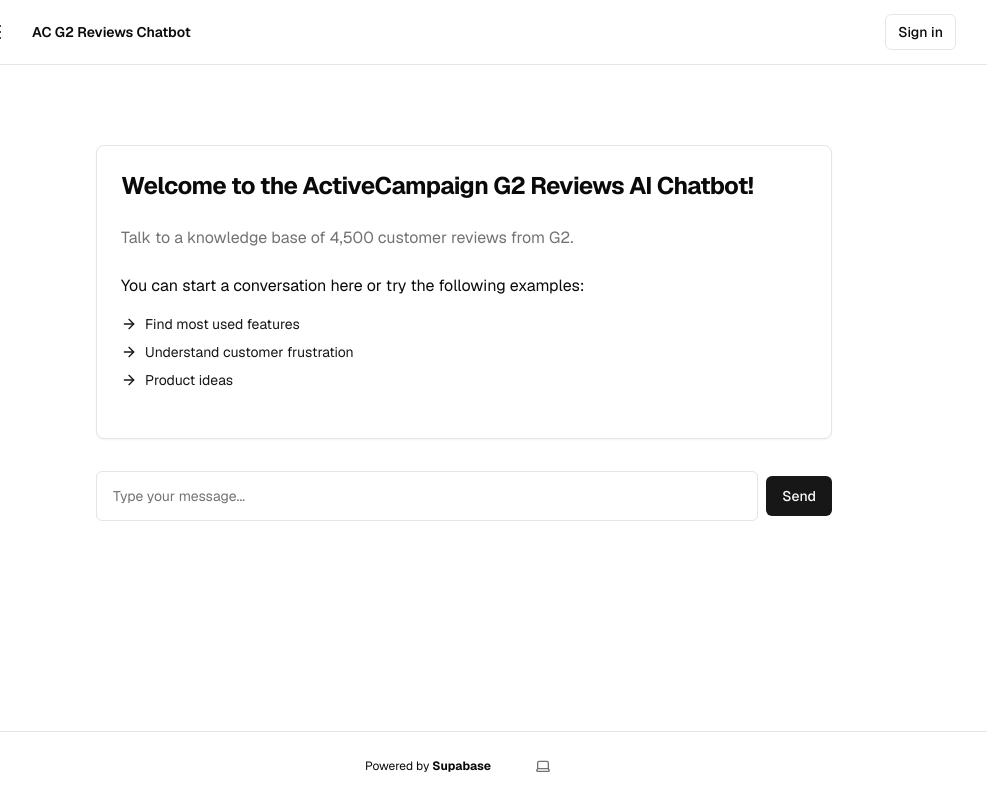
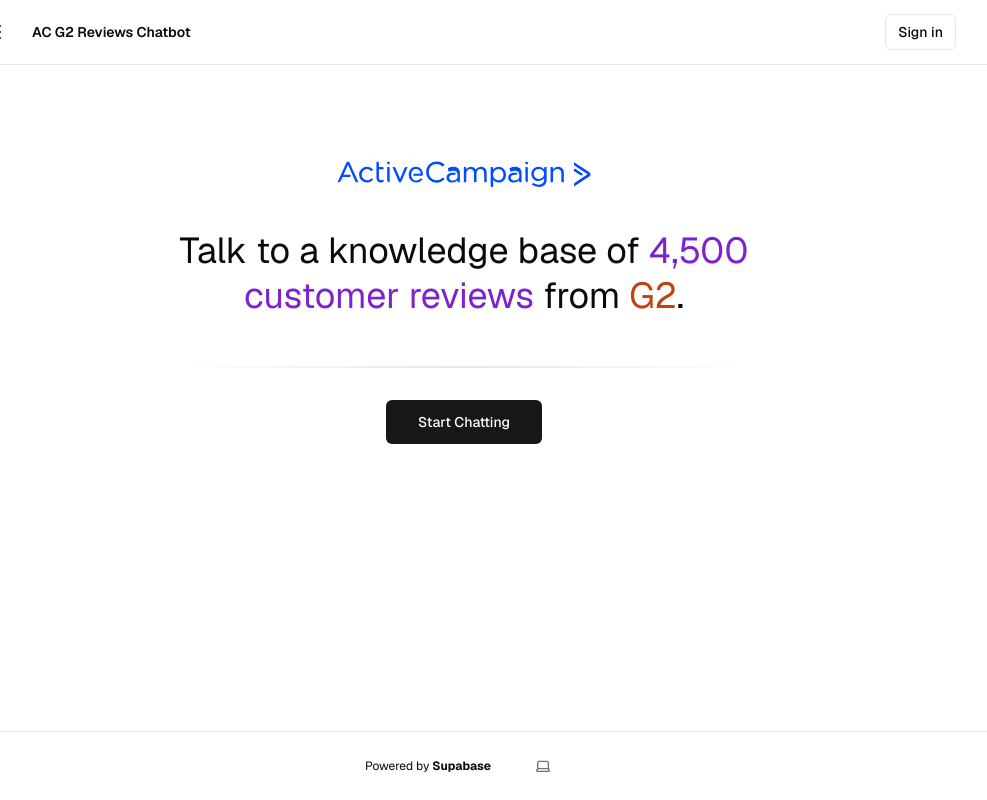
Before and after one commit to rishadfb/ac-g2-reviews-chat, a Next.js app: page / in a window 1280 px wide. Shown: the whole page, without its empty margins (176-1163 px from the left). Built offline with nearby package versions, Linux system fonts and the light colour scheme; no server answers.

Commit message:
start chatting button

```diff
--- /dev/null
+++ b/app/chat/page.tsx
@@ -0,0 +1,10 @@
+"use client";
+
+import { ReviewsChat } from "@/components/chat/reviews-chat";
+import { useChat } from "ai/react";
+
+export default function ChatPage() {
+	const chatProps = useChat();
+
+	return <ReviewsChat {...chatProps} />;
+}
--- a/app/page.tsx
+++ b/app/page.tsx
@@ -1,10 +1,7 @@
 "use client";
 
-import { ReviewsChat } from "@/components/chat/reviews-chat";
-import { useChat } from "ai/react";
+import Hero from "@/components/hero";
 
 export default function Home() {
-	const chatProps = useChat();
-
-	return <ReviewsChat {...chatProps} />;
+	return <Hero />;
 }
--- a/components/hero.tsx
+++ b/components/hero.tsx
@@ -1,6 +1,8 @@
 "use client";
 
+import { Button } from "@/components/ui/button";
 import { useTheme } from "next-themes";
+import Link from "next/link";
 import ActiveCampaignLogoDark from "./ac-logo-dark";
 import ActiveCampaignLogoLight from "./ac-logo-light";
 
@@ -8,8 +10,8 @@
 	const { resolvedTheme } = useTheme();
 
 	return (
-		<div className="flex flex-col gap-16 items-center">
-			<div className="flex gap-8 justify-center items-center">
+		<div className="flex flex-col items-center">
+			<div className="flex justify-center items-center mb-2">
 				<a
 					href="https://www.activecampaign.com/"
 					target="_blank"
@@ -23,7 +25,7 @@
 				</a>
 			</div>
 			<h1 className="sr-only">ActiveCampaign G2 Reviews AI Chatbot</h1>
-			<p className="text-3xl lg:text-4xl !leading-tight mx-auto max-w-xl text-center">
+			<p className="text-3xl lg:text-4xl !leading-tight mx-auto max-w-xl text-center mb-12">
 				Talk to a knowledge base of{" "}
 				<span className="text-purple-700 dark:text-purple-400">
 					4,500 customer reviews
@@ -39,7 +41,10 @@
 				</a>
 				.
 			</p>
-			<div className="w-full p-[1px] bg-gradient-to-r from-transparent via-foreground/10 to-transparent my-8" />
+			<div className="w-full p-[1px] bg-gradient-to-r from-transparent via-foreground/10 to-transparent mb-8" />
+			<Link href="/chat" passHref>
+				<Button size="lg">Start Chatting</Button>
+			</Link>
 		</div>
 	);
 }
```
